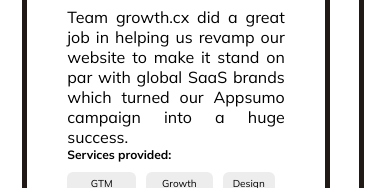
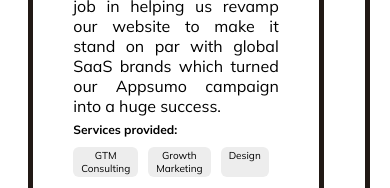
Before and after one commit to surumisulaiman/Swiper, a plain HTML site: page index.html in a window 390 px wide. Shown: the part 912-1100 px from the top of the page. Drawn offline with nearby package versions, Linux system fonts and the light colour scheme.

Commit message:
last commit

```diff
--- a/style.css
+++ b/style.css
@@ -435,12 +435,14 @@ margin-top: 60px;
 }
 .service_provided{
     margin-bottom: 10px;
+    margin-top: 20px;
 }
 
 .chat_boxdiv{
     float:left;
     width: 45%;
     margin-left: 80px;
+    margin-top: 0px;
 }
 .chat_boxdivnext
 {
@@ -597,6 +599,7 @@ margin-top: 60px;
 
                         .chat_boxdiv {
                             width: 294px;
+                            height: 280px;
                         }
                         .chat_boxsec{
                             display: none;
@@ -614,11 +617,13 @@ margin-top: 60px;
                         .chat_boxdiv{
                             float:none;
                             margin-left: 40px;
+
                         }
                         .chat_boxdivnext
                         {
                             float:none;
                             margin-right: 10px;
+
                         }
                         .head_sub{
                             font-weight: 700;
@@ -656,9 +661,11 @@ margin-top: 60px;
                             font-size: 12px;
                             display: flex;
                             align-items: flex-start;
+                            margin-top: 6px;
+                            margin-bottom: px;
                         }
                         .servicesub_data {
-                            padding: 5px 10px;
+                            padding: 2px 8px;
                         }
 
                         .chat_boxdatas_leftdata{
@@ -717,6 +724,7 @@ margin-top: 60px;
                               border-bottom: none;
                               background: none;
                           }
+
 
 
                       /* chat  Section responsive stop*/
```
